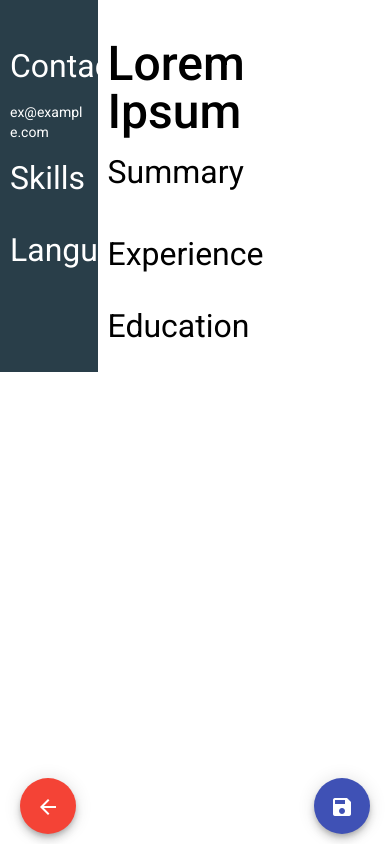
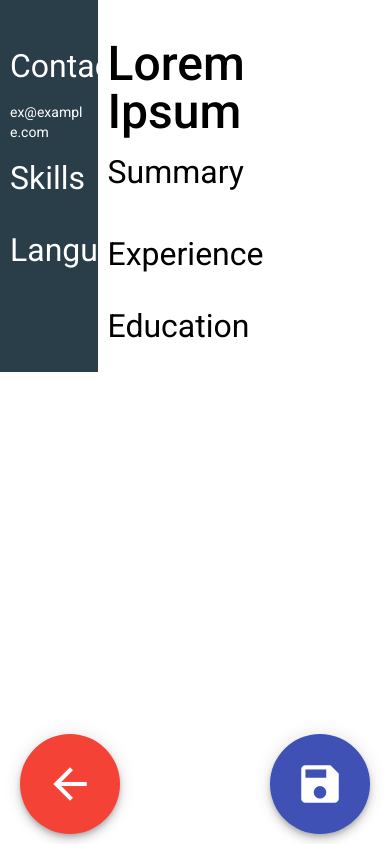
Before and after one commit to farhantanvirtushar/resume-builder, an Angular app: page /template_1 in a window 390 px wide. Built offline with nearby package versions, Linux system fonts and the light colour scheme.

Commit message:
Fix floating action button for mobile view

```diff
--- a/src/app/pages/home/home.component.ts
+++ b/src/app/pages/home/home.component.ts
@@ -1,4 +1,5 @@
 import { Component, OnInit } from '@angular/core';
+import { Meta } from '@angular/platform-browser';
 import { Router } from '@angular/router';
 import { Template } from 'src/app/models/Template';
 import { ScreenSizeService } from 'src/app/services/screen-size.service';
@@ -35,7 +36,9 @@ export class HomeComponent implements OnInit {
   ];
 
   col_span: number = 2;
-  constructor(public screenSizeService: ScreenSizeService, private router: Router) {
+  constructor(private readonly meta: Meta, public screenSizeService: ScreenSizeService, private router: Router) {
+    this.meta.removeTag('name="viewport"');
+    this.meta.addTag({ name: 'viewport', content: 'width=device-width, initial-scale=1.0' })
     this.adjustColumns();
   }
 
--- a/src/app/templates/template1/template1.component.scss
+++ b/src/app/templates/template1/template1.component.scss
@@ -118,11 +118,21 @@
   position: fixed;
   bottom: 10px;
   right: 20px;
+  width: 100px;
+  height: 100px;
 }
 .fab-left {
   position: fixed;
   bottom: 10px;
   left: 20px;
+  width: 100px;
+  height: 100px;
+}
+
+mat-icon {
+  font-size: 50px;
+  width: 50px;
+  height: 50px;
 }
 
 @page {
--- a/src/app/templates/template1/template1.component.ts
+++ b/src/app/templates/template1/template1.component.ts
@@ -12,6 +12,8 @@ export class Template1Component implements OnInit {
 
   user!: User;
   constructor(private readonly meta: Meta, private router: Router) {
+    this.meta.removeTag('name="viewport"');
+    this.meta.addTag({ name: 'viewport', content: 'width=1024' })
 
   }
 
```
